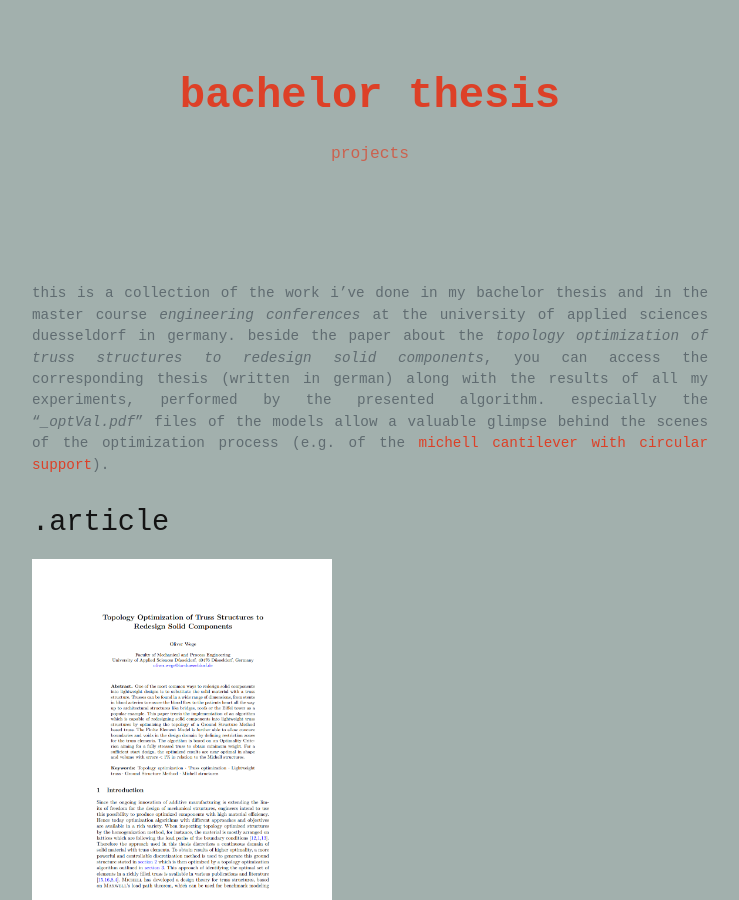
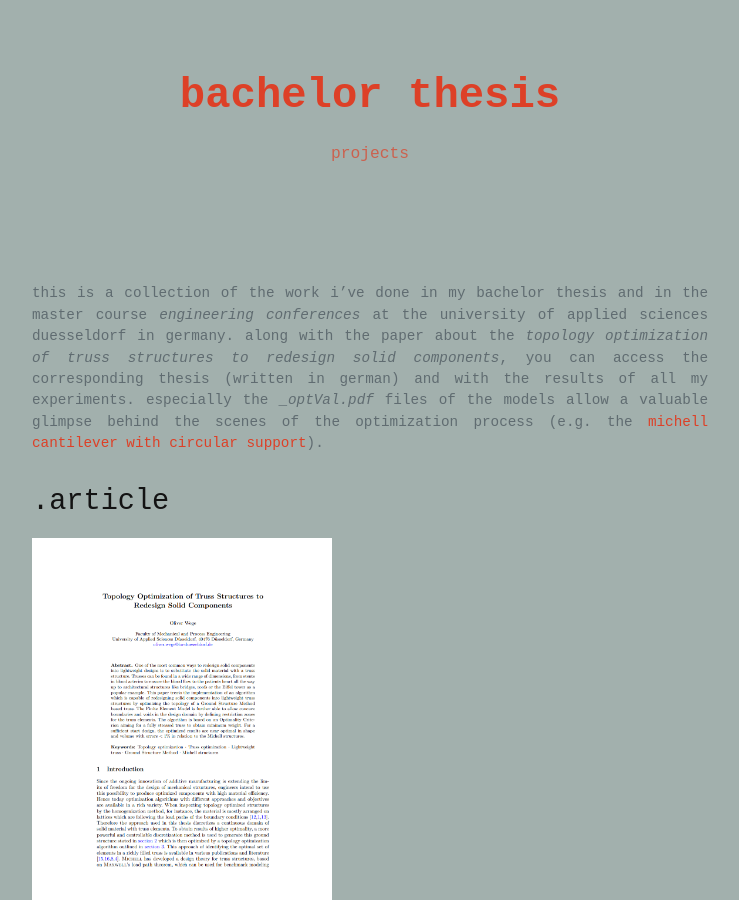
Before and after one commit to olwege/olwege.github.io, a Jekyll site: the page built from content/bachelor-thesis.md, in a window 1280 px wide and 900 px high. Shown: the whole window, without its empty margins (270-1009 px from the left). Built offline with Jekyll 4.4.1, drawn with Linux system fonts in a browser that asks for light colours; some web fonts are replaced.

Commit message:
minor changes

```diff
--- a/content/bachelor-thesis.md
+++ b/content/bachelor-thesis.md
@@ -2,7 +2,7 @@
 layout: default
 title: bachelor thesis
 ---
-this is a collection of the work i've done in my bachelor thesis and in the master course _engineering conferences_ at the university of applied sciences duesseldorf in germany. beside the paper about the _topology optimization of truss structures to redesign solid components_, you can access the corresponding thesis (written in german) along with the results of all my experiments, performed by the presented algorithm. especially the "_<tt>_optVal.pdf</tt>_" files of the models allow a valuable glimpse behind the scenes of the optimization process (e.g. of the [michell cantilever with circular support](/files/imgs/results/michellCircCantilever/michellCircCantilever_optVal.pdf)).
+this is a collection of the work i've done in my bachelor thesis and in the master course _engineering conferences_ at the university of applied sciences duesseldorf in germany. along with the paper about the _topology optimization of truss structures to redesign solid components_, you can access the corresponding thesis (written in german) and with the results of all my experiments. especially the _<tt>_optVal.pdf</tt>_ files of the models allow a valuable glimpse behind the scenes of the optimization process (e.g. the [michell cantilever with circular support](/files/imgs/results/michellCircCantilever/michellCircCantilever_optVal.pdf)).
 
 # .article
 <a href="/files/docs/Wege2022_Article_TrussOptimization_en.pdf" class="imghover">
```
